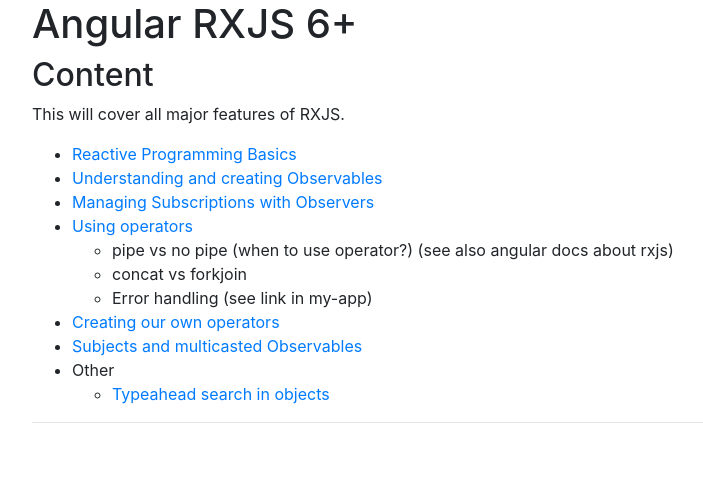
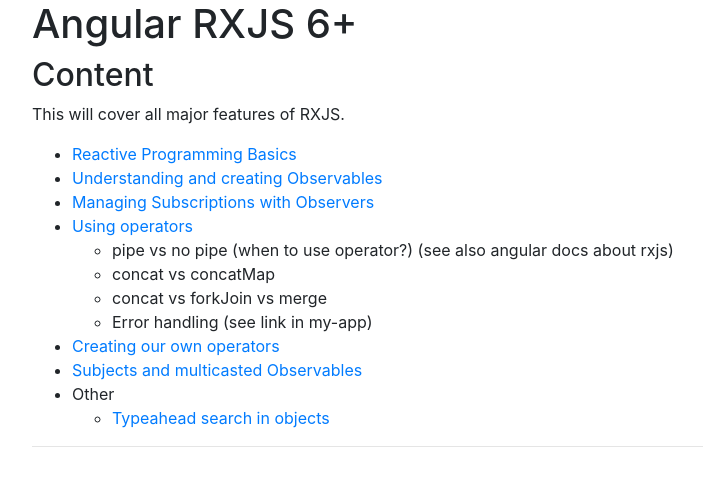
Before and after one commit to henrikmathiesen/angular-x-rxjs6-plus, an Angular app: page / in a window 1280 px wide. Shown: the top 486 px of the page, without its empty margins (53-756 px from the left). Built offline with nearby package versions, Linux system fonts and the light colour scheme.

Commit message:
-placeholder links

```diff
--- a/src/app/menu/menu.component.html
+++ b/src/app/menu/menu.component.html
@@ -19,7 +19,8 @@
             <a [routerLink]="['/using-operators']">Using operators</a>
             <ul>
                 <li>pipe vs no pipe (when to use operator?) (see also angular docs about rxjs)</li>
-                <li>concat vs forkjoin</li>
+                <li>concat vs concatMap</li>
+                <li>concat vs forkJoin vs merge</li>
                 <li>Error handling (see link in my-app)</li>
             </ul>
         </li>
```
